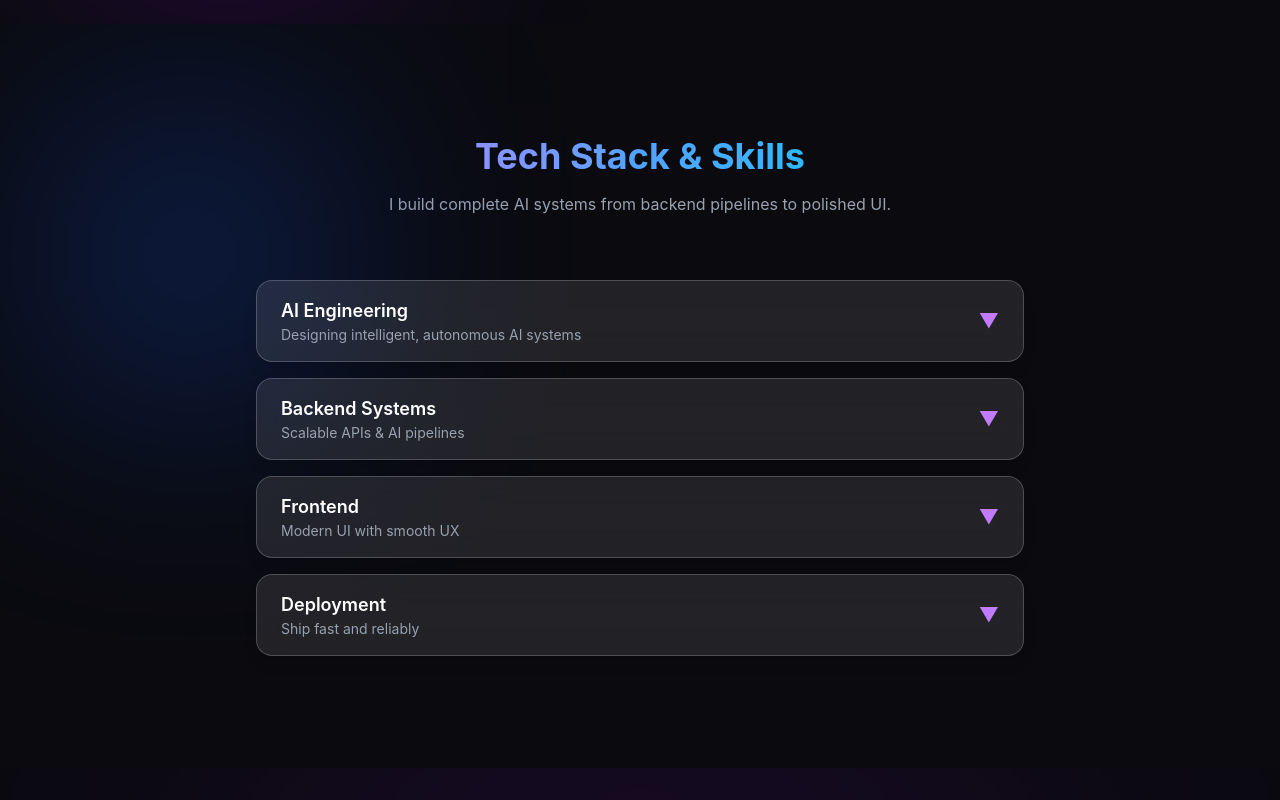
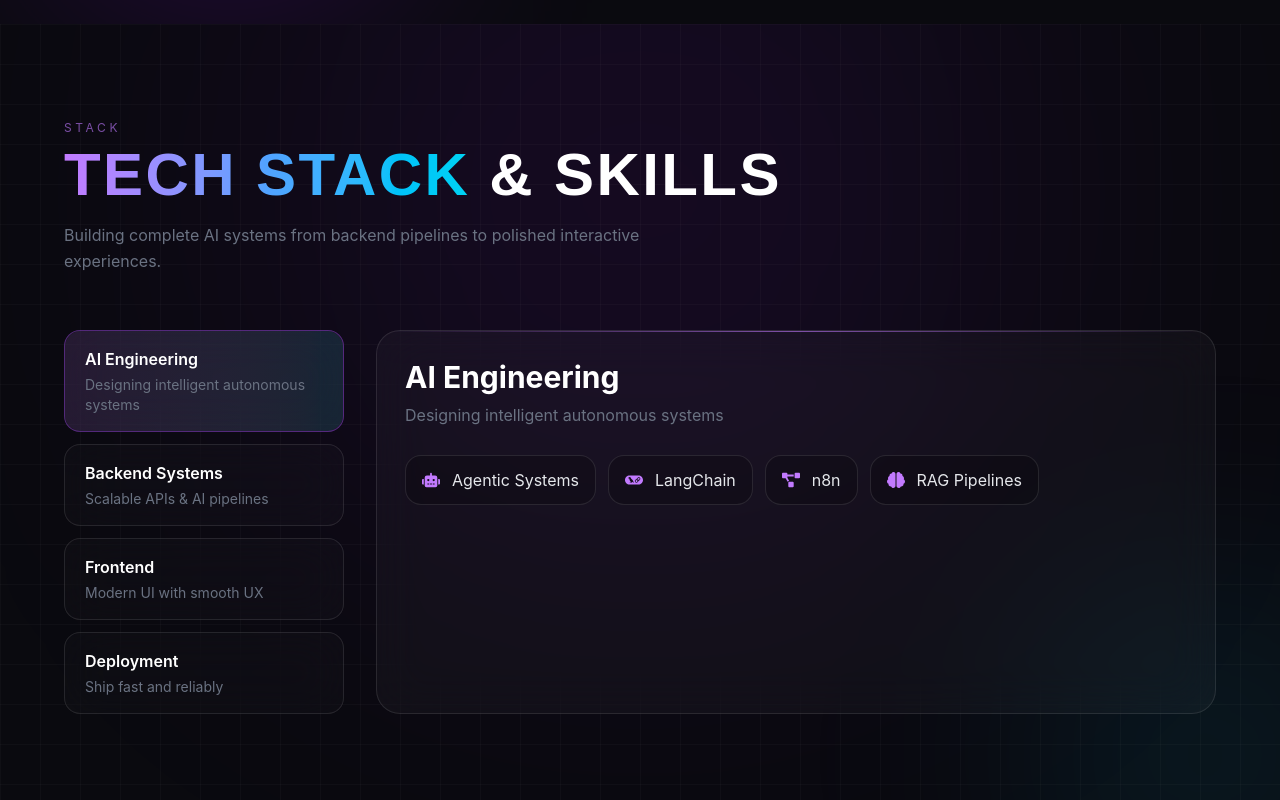
Before and after one commit to Himanshu110109/portfolio, a React (Vite) app: page / in a window 1280 px wide. Shown: the part 3660-4460 px from the top of the page. Built offline with nearby package versions, Linux system fonts and the light colour scheme.

Commit message:
Refactor Skills component and update skill groups

```diff
--- a/src/components/Skills.jsx
+++ b/src/components/Skills.jsx
@@ -1,4 +1,4 @@
-import { motion, AnimatePresence } from "framer-motion";
+import { motion } from "framer-motion";
 import { useState } from "react";
 import {
   SiReact,
@@ -14,16 +14,16 @@
   SiGrafana,
   SiPython,
   SiFlask,
+  SiLangchain,
 } from "react-icons/si";
 
 import { FaBrain, FaRobot, FaAws } from "react-icons/fa";
-import { SiLangchain } from "react-icons/si";
 import { FaProjectDiagram } from "react-icons/fa";
 
 const skillGroups = [
   {
     title: "AI Engineering",
-  desc: "Designing intelligent, autonomous AI systems",
+    desc: "Designing intelligent autonomous systems",
     skills: [
       { name: "Agentic Systems", icon: <FaRobot /> },
       { name: "LangChain", icon: <SiLangchain /> },
@@ -31,6 +31,7 @@
       { name: "RAG Pipelines", icon: <FaBrain /> },
     ],
   },
+
   {
     title: "Backend Systems",
     desc: "Scalable APIs & AI pipelines",
@@ -41,6 +42,7 @@
       { name: "Flask", icon: <SiFlask /> },
     ],
   },
+
   {
     title: "Frontend",
     desc: "Modern UI with smooth UX",
@@ -49,6 +51,7 @@
       { name: "Tailwind", icon: <SiTailwindcss /> },
     ],
   },
+
   {
     title: "Deployment",
     desc: "Ship fast and reliably",
@@ -66,100 +69,156 @@
 ];
 
 export default function Skills() {
-  const [active, setActive] = useState(null);
+  const [active, setActive] = useState(0);
 
   return (
-    <section className="py-20 md:py-28 px-4 sm:px-6 relative overflow-hidden">
+    <section className="relative py-16 md:py-24 px-4 sm:px-6 overflow-hidden">
 
-      {/* Glow */}
-      <div className="blob w-[200px] h-[200px] md:w-[300px] md:h-[300px] bg-blue-600 top-20 left-5 md:left-10" />
+      {/* BACKGROUND */}
+      <div className="absolute inset-0 pointer-events-none overflow-hidden">
 
-      <div className="max-w-3xl mx-auto">
+        <div className="absolute top-[-180px] left-1/2 -translate-x-1/2 w-[700px] h-[700px] bg-purple-600/10 blur-[180px] rounded-full" />
 
-        {/* Heading */}
-        <div className="text-center mb-12 md:mb-16">
-          <h2 className="text-2xl sm:text-3xl md:text-4xl font-bold gradient-text mb-3 md:mb-4">
-            Tech Stack & Skills
+        <div className="absolute bottom-[-120px] right-[-100px] w-[350px] h-[350px] bg-cyan-500/10 blur-[120px] rounded-full" />
+
+        <div className="absolute inset-0 bg-[linear-gradient(rgba(255,255,255,0.025)_1px,transparent_1px),linear-gradient(90deg,rgba(255,255,255,0.025)_1px,transparent_1px)] bg-[size:40px_40px]" />
+      </div>
+
+      <div className="relative z-10 max-w-6xl mx-auto">
+
+        {/* HEADING */}
+        <motion.div
+          initial={{ opacity: 0, y: 20 }}
+          whileInView={{ opacity: 1, y: 0 }}
+          transition={{ duration: 0.6 }}
+          className="mb-10 md:mb-14"
+        >
+
+          <p className="text-xs uppercase tracking-[0.3em] text-purple-400/60 mb-3">
+            STACK
+          </p>
+
+          <h2
+            className="text-4xl sm:text-5xl md:text-6xl leading-[0.9] font-black"
+            style={{
+              fontFamily: "'Bebas Neue', sans-serif",
+              letterSpacing: "0.04em",
+            }}
+          >
+            <span className="gradient-text">
+              TECH STACK
+            </span>
+
+            <span className="text-white">
+              {" "}& SKILLS
+            </span>
           </h2>
 
-          <p className="text-gray-400 text-sm sm:text-base px-2 sm:px-0">
-            I build complete AI systems from backend pipelines to polished UI.
+          <p className="text-gray-500 text-sm sm:text-base mt-5 max-w-2xl leading-relaxed">
+            Building complete AI systems from backend pipelines
+            to polished interactive experiences.
+          </p>
+        </motion.div>
+
+        {/* MODERN TABS LAYOUT */}
+        <div className="grid lg:grid-cols-[280px_1fr] gap-5 md:gap-8">
+
+          {/* LEFT SIDEBAR */}
+          <div className="flex lg:flex-col gap-3 overflow-x-auto lg:overflow-visible pb-2 lg:pb-0 scrollbar-hide">
+
+            {skillGroups.map((group, index) => {
+              const isActive = active === index;
+
+              return (
+                <button
+                  key={index}
+                  onClick={() => setActive(index)}
+                  className={`group relative min-w-[220px] lg:min-w-0 text-left rounded-2xl border transition-all duration-300 px-5 py-4 backdrop-blur-xl ${
+                    isActive
+                      ? "border-purple-500/40 bg-white/[0.05]"
+                      : "border-white/10 bg-white/[0.02] hover:bg-white/[0.04]"
+                  }`}
+                >
+
+                  {/* ACTIVE GLOW */}
+                  {isActive && (
+                    <motion.div
+                      layoutId="activeSkillGlow"
+                      className="absolute inset-0 rounded-2xl bg-gradient-to-r from-purple-500/10 to-cyan-500/10"
+                    />
+                  )}
+
+                  <div className="relative z-10">
+
+                    <h3 className="text-white font-semibold text-sm sm:text-base">
+                      {group.title}
+                    </h3>
+
+                    <p className="text-gray-500 text-xs sm:text-sm mt-1">
+                      {group.desc}
+                    </p>
+                  </div>
+                </button>
+              );
+            })}
+          </div>
+
+          {/* RIGHT CONTENT */}
+          <motion.div
+            key={active}
+            initial={{ opacity: 0, y: 15 }}
+            animate={{ opacity: 1, y: 0 }}
+            transition={{ duration: 0.35 }}
+            className="relative rounded-3xl border border-white/10 bg-white/[0.03] backdrop-blur-xl p-5 sm:p-7 overflow-hidden"
+          >
+
+            {/* TOP LINE */}
+            <div className="absolute top-0 left-0 w-full h-px bg-gradient-to-r from-transparent via-purple-400/60 to-transparent" />
+
+            {/* TITLE */}
+            <div className="mb-7">
+
+              <h3 className="text-2xl sm:text-3xl font-bold text-white">
+                {skillGroups[active].title}
+              </h3>
+
+              <p className="text-gray-500 text-sm sm:text-base mt-2">
+                {skillGroups[active].desc}
               </p>
             </div>
 
-        {/* Accordion */}
-        <div className="space-y-3 sm:space-y-4">
+            {/* SKILLS */}
+            <div className="flex flex-wrap gap-3">
 
-          {skillGroups.map((group, i) => {
-            const isOpen = active === i;
-
-            return (
-              <div
-                key={i}
-                className="glass rounded-xl sm:rounded-2xl overflow-hidden border border-white/10"
+              {skillGroups[active].skills.map((skill, idx) => (
+                <motion.div
+                  key={idx}
+                  initial={{ opacity: 0, scale: 0.9 }}
+                  animate={{ opacity: 1, scale: 1 }}
+                  transition={{
+                    delay: idx * 0.05,
+                  }}
+                  whileHover={{
+                    y: -4,
+                  }}
+                  className="group relative overflow-hidden flex items-center gap-3 rounded-2xl border border-white/10 bg-black/20 px-4 py-3 hover:border-purple-500/30 transition-all duration-300"
                 >
 
-                {/* HEADER */}
-                <button
-                  onClick={() => setActive(isOpen ? null : i)}
-                  className="w-full flex justify-between items-center px-4 sm:px-6 py-3 sm:py-4 text-left"
-                >
-                  <div>
-                    <h3 className="text-base sm:text-lg font-semibold">
-                      {group.title}
-                    </h3>
+                  {/* HOVER GLOW */}
+                  <div className="absolute inset-0 bg-gradient-to-r from-purple-500/0 via-purple-500/5 to-cyan-500/0 opacity-0 group-hover:opacity-100 transition duration-500" />
 
-                    <p className="text-gray-400 text-xs sm:text-sm">
-                      {group.desc}
-                    </p>
-                  </div>
-
-                  {/* ICON */}
-                  <motion.span
-                    animate={{ rotate: isOpen ? 180 : 0 }}
-                    transition={{ duration: 0.3 }}
-                    className="text-purple-400 text-lg sm:text-xl"
-                  >
-                    ▼
-                  </motion.span>
-                </button>
-
-                {/* CONTENT */}
-                <AnimatePresence>
-                  {isOpen && (
-                    <motion.div
-                      initial={{ height: 0, opacity: 0 }}
-                      animate={{ height: "auto", opacity: 1 }}
-                      exit={{ height: 0, opacity: 0 }}
-                      transition={{ duration: 0.35 }}
-                      className="px-4 sm:px-6 pb-4 sm:pb-6"
-                    >
-                      <div className="flex flex-wrap gap-2 sm:gap-3 mt-2">
-
-                        {group.skills.map((skill, idx) => (
-                          <motion.div
-                            key={idx}
-                            whileHover={{ scale: 1.05 }}
-                            className="flex items-center gap-2 px-3 py-1.5 sm:px-4 sm:py-2 rounded-full bg-white/10 border border-white/20 text-xs sm:text-sm hover:bg-purple-500/20 transition"
-                          >
-                            <span className="text-purple-400 text-sm">
+                  <span className="relative z-10 text-lg text-purple-400">
                     {skill.icon}
                   </span>
+
+                  <span className="relative z-10 text-sm sm:text-base text-gray-200">
                     {skill.name}
+                  </span>
                 </motion.div>
               ))}
-
             </div>
           </motion.div>
-                  )}
-                </AnimatePresence>
-
         </div>
-            );
-          })}
-
-        </div>
-
       </div>
     </section>
   );
```
Lines whose indentation alone changed are shown as unchanged.
